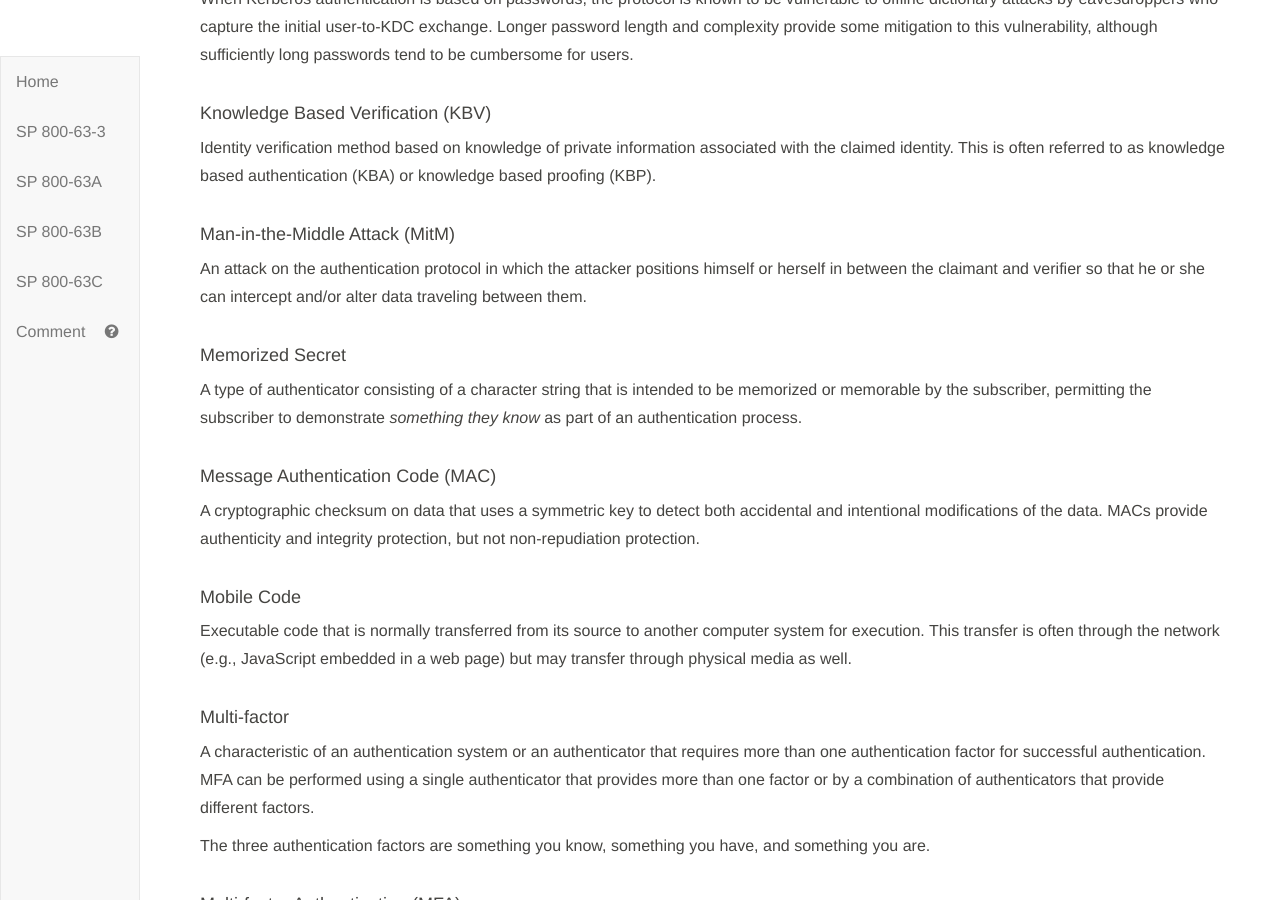
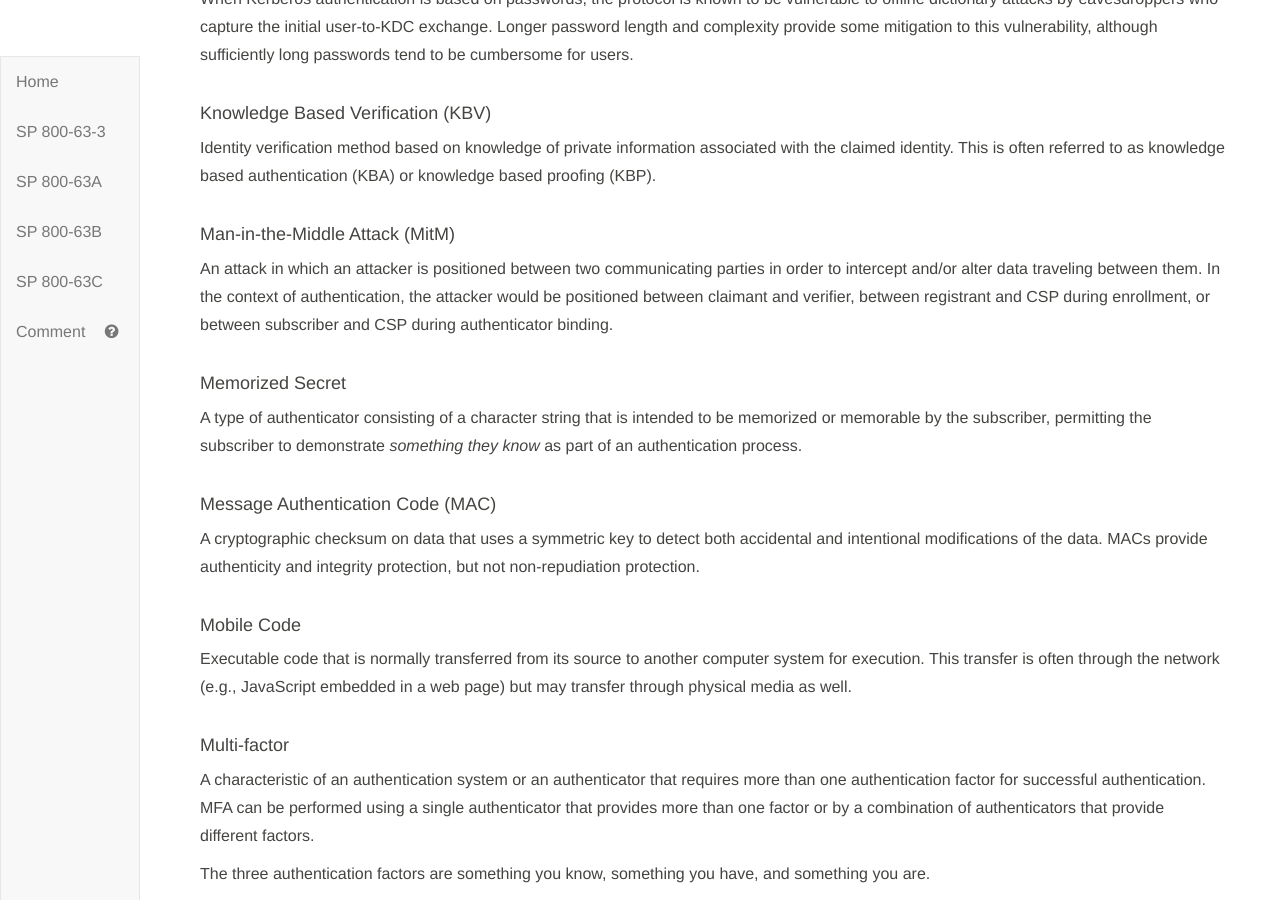
Before and after one commit to usnistgov/800-63-3, a Jekyll site: the page built from sp800-63-3/definitions.md, in a window 1280 px wide and 900 px high, scrolled down 8451 px. Built offline with Jekyll 4.4.1, drawn with Linux system fonts in a browser that asks for light colours; our own code applies the rules of GitHub Pages for plain Markdown files; some of the changed text lies outside the part shown.

Commit message:
Further detail on MitM and trust anchor definitions. Closes #1274

```diff
--- a/sp800-63-3/definitions.md
+++ b/sp800-63-3/definitions.md
@@ -1,4 +1,4 @@
-<a name="def-and-acr"/>
+<a name="def-and-acr"></a>
 
 ## Appendix A: Definitions and Acronyms
 
@@ -226,7 +226,7 @@ When Kerberos authentication is based on passwords, the protocol is known to be
 Identity verification method based on knowledge of private information associated with the claimed identity. This is often referred to as knowledge based authentication (KBA) or knowledge based proofing (KBP).
 
 #### Man-in-the-Middle Attack (MitM)
-An attack on the authentication protocol in which the attacker positions himself or herself in between the claimant and verifier so that he or she can intercept and/or alter data traveling between them.
+An attack in which an attacker is positioned between two communicating parties in order to intercept and/or alter data traveling between them. In the context of authentication, the attacker would be positioned between claimant and verifier, between registrant and CSP during enrollment, or between subscriber and CSP during authenticator binding.
 
 #### Memorized Secret
 A type of authenticator consisting of a character string that is intended to be memorized or memorable by the subscriber, permitting the subscriber to demonstrate *something they know* as part of an authentication process.
```
Also changed, not shown: other parts of sp800-63-3/definitions.md (+1 -1 lines).
